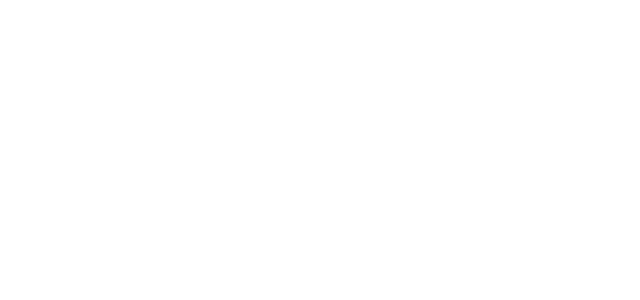
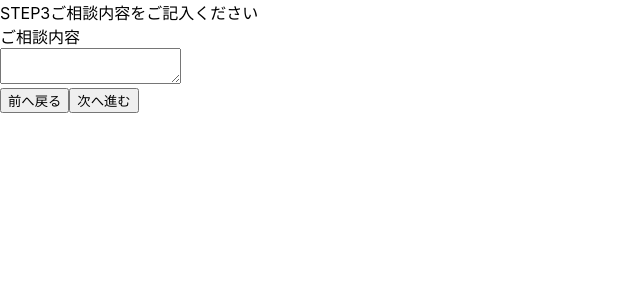
Before and after one commit to kouki-iwahara/react-ts-lesson2, a React (Create React App) app: page /step3 in a window 1280 px wide. Shown: the top 300 px of the page, without its empty margins (0-640 px from the left). Built offline with nearby package versions, Linux system fonts and the light colour scheme.

Commit message:
Step3ページ実装

```diff
--- /dev/null
+++ b/src/presentation/pages/Step3/Step3.tsx
@@ -0,0 +1,22 @@
+import React from 'react'
+import { useHistory } from 'react-router-dom'
+import Header from '../../components/organisms/Header/Header'
+import TextArea from '../../components/atoms/TextArea/TextArea'
+import Button from '../../components/atoms/Button/Button'
+
+const Step3: React.FC = () => {
+  const history = useHistory()
+  return (
+    <>
+      <Header label="STEP3" text="ご相談内容をご記入ください"></Header>
+      <div>ご相談内容</div>
+      <TextArea></TextArea>
+      <div>
+        <Button text="前へ戻る" onClick={() => history.push('/step2')}></Button>
+        <Button text="次へ進む" onClick={() => console.log('clicked')}></Button>
+      </div>
+    </>
+  )
+}
+
+export default Step3
--- a/src/presentation/routers/AppRouter.tsx
+++ b/src/presentation/routers/AppRouter.tsx
@@ -1,6 +1,7 @@
 import React from 'react'
 import Step1 from '../pages/Step1/Step1'
 import Step2 from '../pages/Step2/Step2'
+import Step3 from '../pages/Step3/Step3'
 import { BrowserRouter as Router, Route } from 'react-router-dom'
 
 const AppRouter: React.FC = () => {
@@ -8,6 +9,7 @@
     <Router>
       <Route exact path="/" component={Step1}></Route>
       <Route exact path="/step2" component={Step2}></Route>
+      <Route exact path="/step3" component={Step3}></Route>
     </Router>
   )
 }
```
